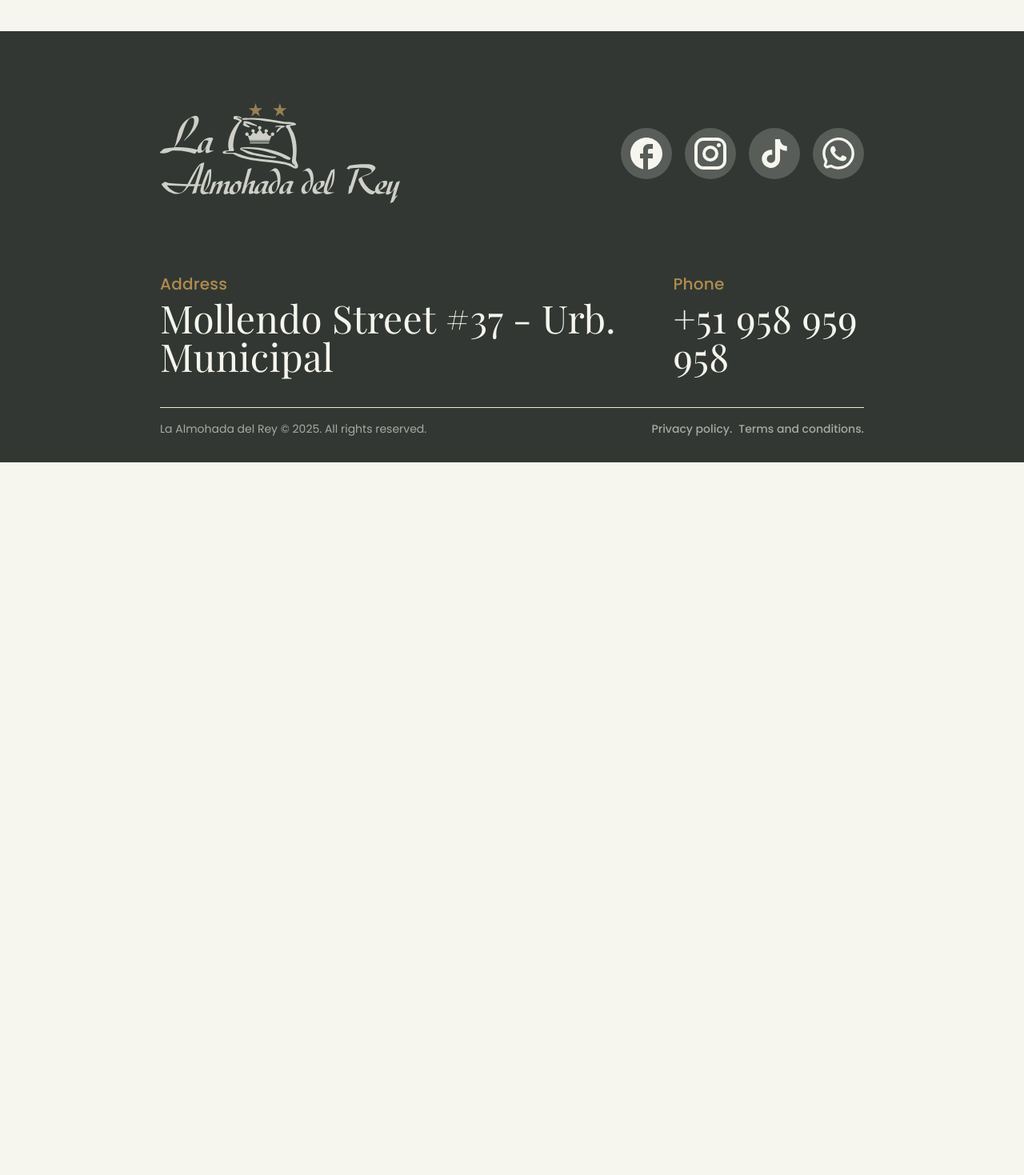
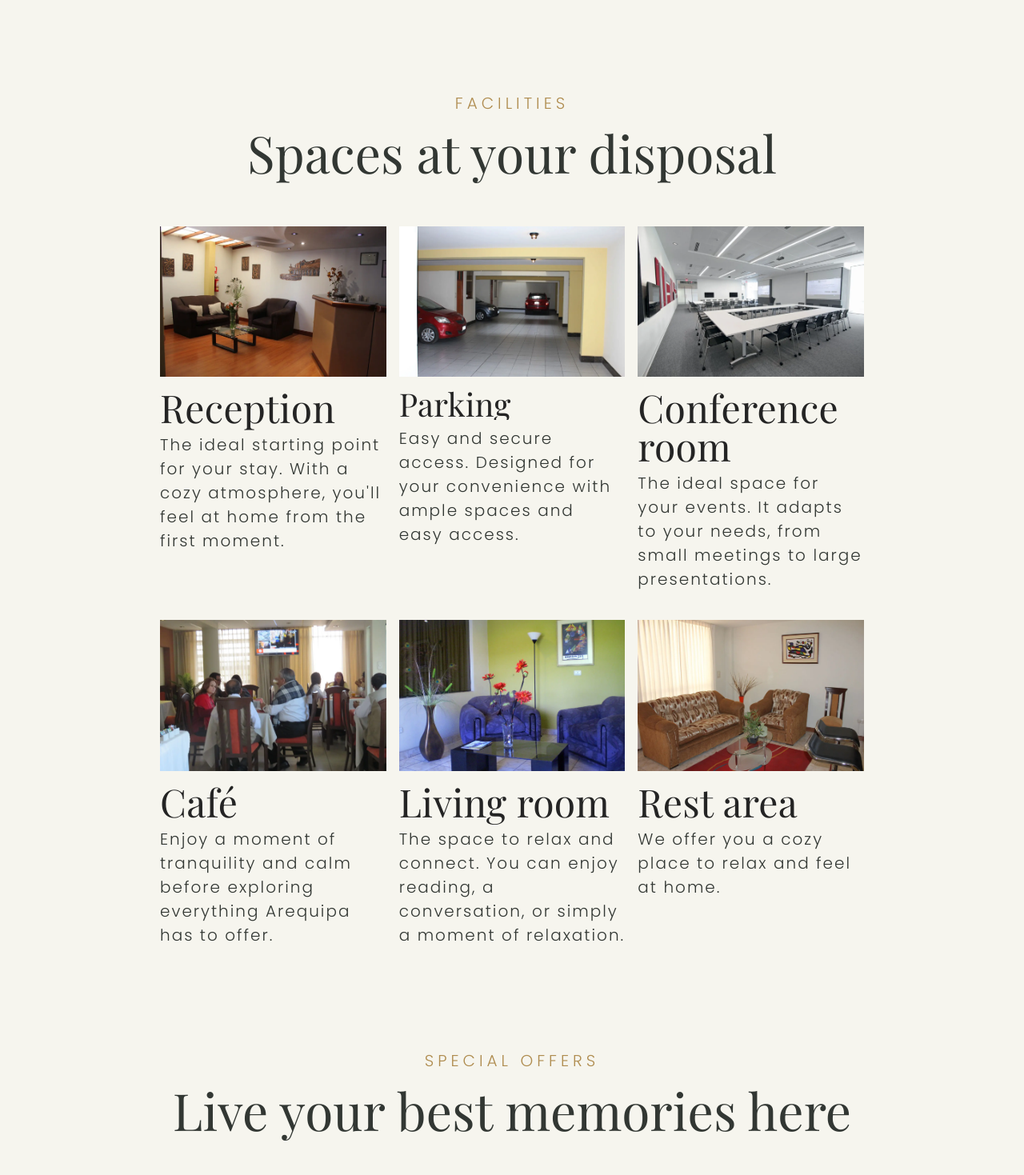
Before and after one commit to digitales-2025/landing-almohada-rey, a Next.js app: page /en/habitaciones in a window 1280 px wide. Shown: the part 761-2230 px from the top of the page at 80% size. Before the commit the page ends 1339 px from the top, so only its background shows below. Built offline with nearby package versions, Linux system fonts and the light colour scheme; a web font is replaced by a local one; what tailwindcss-animated would draw is missing.

Commit message:
feat: agregar secciones de reservas, ofertas especiales y entornos a la página de habitaciones

```diff
--- /dev/null
+++ b/src/app/[locale]/habitaciones/components/BookingSection.tsx
@@ -0,0 +1,20 @@
+import { useTranslations } from 'next-intl';
+
+import { SectionWrapper } from '@/components/layout/section/base-section';
+import { SectionHeader } from '@/components/layout/section/section-header';
+
+export const BookingSection = () => {
+    const t = useTranslations('IndexPageRooms.bookingSection');
+    return (
+        <SectionWrapper>
+            <SectionHeader
+                headerTitle={{
+                    text: t('title').toUpperCase(),
+                }}
+                description={{
+                    text: t('caption'),
+                }}
+            ></SectionHeader>
+        </SectionWrapper>
+    );
+};
--- /dev/null
+++ b/src/app/[locale]/habitaciones/components/EnvironmentsSection.tsx
@@ -0,0 +1,110 @@
+import { useTranslations } from 'next-intl';
+
+import { CustomCard } from '@/components/customized/card/custom-card';
+import { SectionWrapper } from '@/components/layout/section/base-section';
+import { SectionHeader } from '@/components/layout/section/section-header';
+
+type CardProps = {
+    image: string;
+    cardTitle: {
+        text: string;
+        className?: string;
+    };
+    description: {
+        text: string;
+        className?: string;
+    };
+};
+
+export const EnvironmentsSection = () => {
+    const t = useTranslations('IndexPageRooms.environmentsSection');
+    const cards: CardProps[] = [
+        {
+            image: '/rooms/envs_section/reception_env.webp',
+            cardTitle: {
+                text: t('gallery.item1.title'),
+            },
+            description: {
+                text: t('gallery.item1.description'),
+            },
+        },
+        {
+            image: '/rooms/envs_section/parking_env.webp',
+            cardTitle: {
+                text: t('gallery.item2.title'),
+                className:
+                    'xl:text-h5 2xl:text-h4 overflow-hidden text-ellipsis whitespace-nowrap',
+            },
+            description: {
+                text: t('gallery.item2.description'),
+            },
+        },
+        {
+            image: '/rooms/envs_section/conference_env.webp',
+            cardTitle: {
+                text: t('gallery.item3.title'),
+            },
+            description: {
+                text: t('gallery.item3.description'),
+            },
+        },
+        {
+            image: '/rooms/envs_section/cofeeshop_env.webp',
+            cardTitle: {
+                text: t('gallery.item4.title'),
+            },
+            description: {
+                text: t('gallery.item4.description'),
+            },
+        },
+        {
+            image: '/rooms/envs_section/living_env.webp',
+            cardTitle: {
+                text: t('gallery.item5.title'),
+            },
+            description: {
+                text: t('gallery.item5.description'),
+            },
+        },
+        {
+            image: '/rooms/envs_section/restroom_env.webp',
+            cardTitle: {
+                text: t('gallery.item6.title'),
+            },
+            description: {
+                text: t('gallery.item6.description'),
+            },
+        },
+    ];
+    return (
+        <SectionWrapper>
+            <SectionHeader
+                headerTitle={{
+                    text: t('title').toUpperCase(),
+                }}
+                description={{
+                    text: t('description'),
+                }}
+            ></SectionHeader>
+            <div className="grid grid-cols-1 gap-4 sm:grid-cols-2 md:grid-cols-3 lg:grid-cols-2 xl:grid-cols-3">
+                {cards.map((card, index) => (
+                    <CustomCard
+                        key={index}
+                        cardImage={{
+                            src: card.image,
+                            alt: card.cardTitle.text,
+                        }}
+                        cardTitle={{
+                            text: card.cardTitle.text,
+                            className: card.cardTitle.className,
+                        }}
+                        description={{
+                            text: card.description.text,
+                            className: card.description.className,
+                        }}
+                    ></CustomCard>
+                ))}
+            </div>
+        </SectionWrapper>
+    );
+};
--- /dev/null
+++ b/src/app/[locale]/habitaciones/components/SpecialOffersSection.tsx
@@ -0,0 +1,20 @@
+import { useTranslations } from 'next-intl';
+
+import { SectionWrapper } from '@/components/layout/section/base-section';
+import { SectionHeader } from '@/components/layout/section/section-header';
+
+export const SpecialOffersSection = () => {
+    const t = useTranslations('IndexPageRooms.offersSection');
+    return (
+        <SectionWrapper>
+            <SectionHeader
+                headerTitle={{
+                    text: t('title').toUpperCase(),
+                }}
+                description={{
+                    text: t('description'),
+                }}
+            ></SectionHeader>
+        </SectionWrapper>
+    );
+};
--- a/src/app/[locale]/habitaciones/page.tsx
+++ b/src/app/[locale]/habitaciones/page.tsx
@@ -1,14 +1,20 @@
 import React from 'react';
 
 import { PageLayout } from '@/components/layout/PageLayout';
+import { BookingSection } from './components/BookingSection';
+import { EnvironmentsSection } from './components/EnvironmentsSection';
 import { RoomsHeroSection } from './components/RoomsHero';
 import { RoomsSection } from './components/RoomsSection';
+import { SpecialOffersSection } from './components/SpecialOffersSection';
 
 export default function HabitacionesPage() {
     return (
         <PageLayout>
             <RoomsHeroSection></RoomsHeroSection>
             <RoomsSection></RoomsSection>
+            <EnvironmentsSection></EnvironmentsSection>
+            <SpecialOffersSection></SpecialOffersSection>
+            <BookingSection></BookingSection>
         </PageLayout>
     );
 }
```
